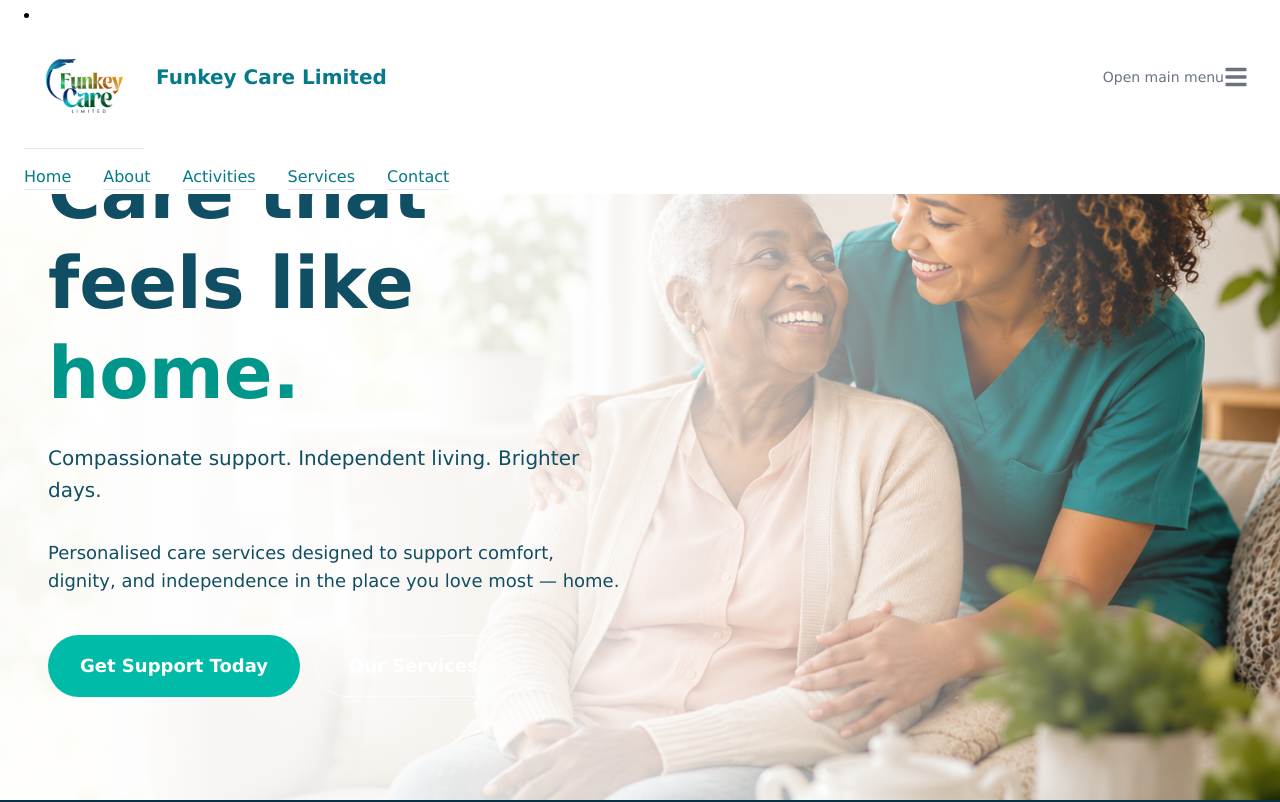
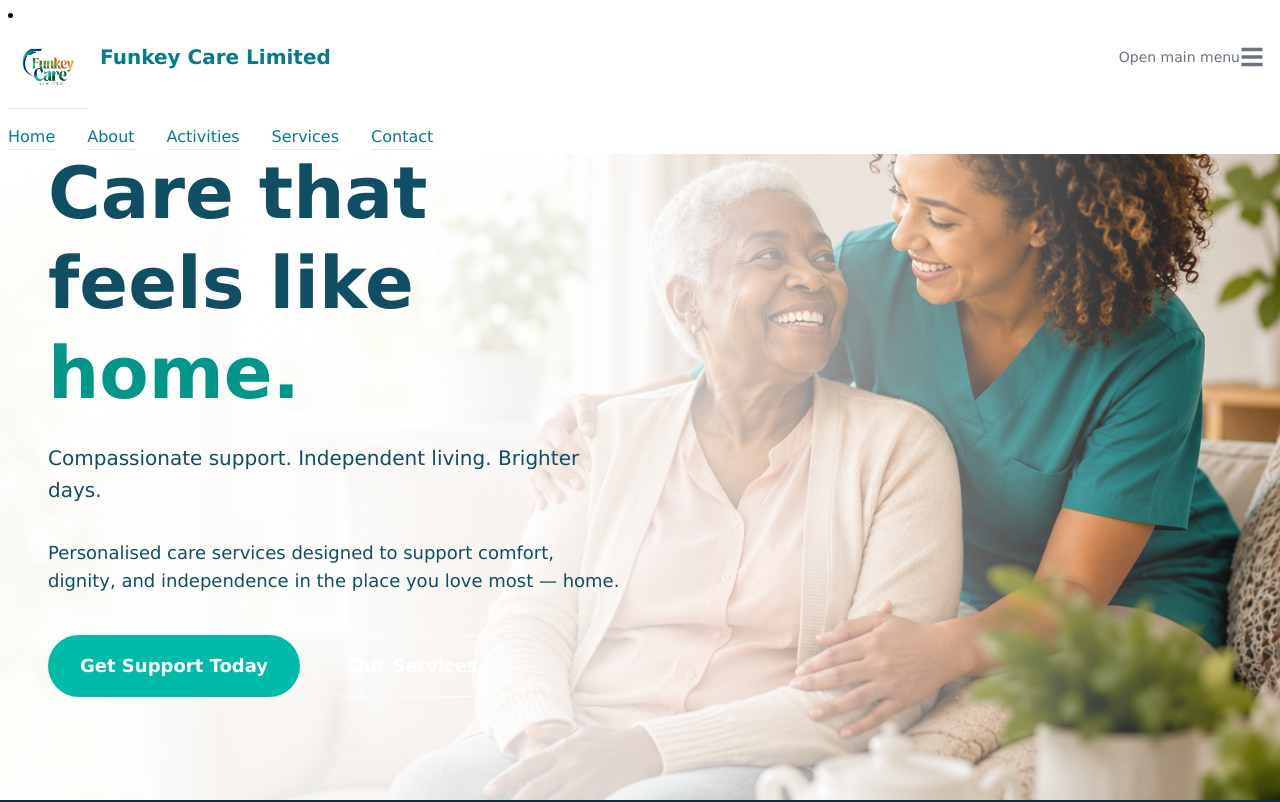
Before and after one commit to rufaro-13/FunkyHealth, a React (Vite) app in the folder funkycareltd/: page / in a window 1280 px wide. Shown: the top 802 px of the page. Built offline with nearby package versions, Linux system fonts and the light colour scheme.

Commit message:
top margin adjusted

```diff
--- a/funkycareltd/src/components/NavigBar.jsx
+++ b/funkycareltd/src/components/NavigBar.jsx
@@ -30,14 +30,14 @@ export default function NavigBar() {
 
     <Navbar
   fluid
-  className="bg-white! py-1 px-6 max-w-full"
+  className="bg-white! py-1 px-2 max-w-full"
 >
   <NavbarBrand className="flex items-center gap-3">
     <NavbarLink as={Link} to="/">
       <img
         alt="Logo"
         src={logo}
-        className="md:h-30 md:w-30  h-20 w-20 rounded-lg"
+        className="md:h-20 md:w-20  h-16 w-16 rounded-lg"
       />
     </NavbarLink>
 
```
